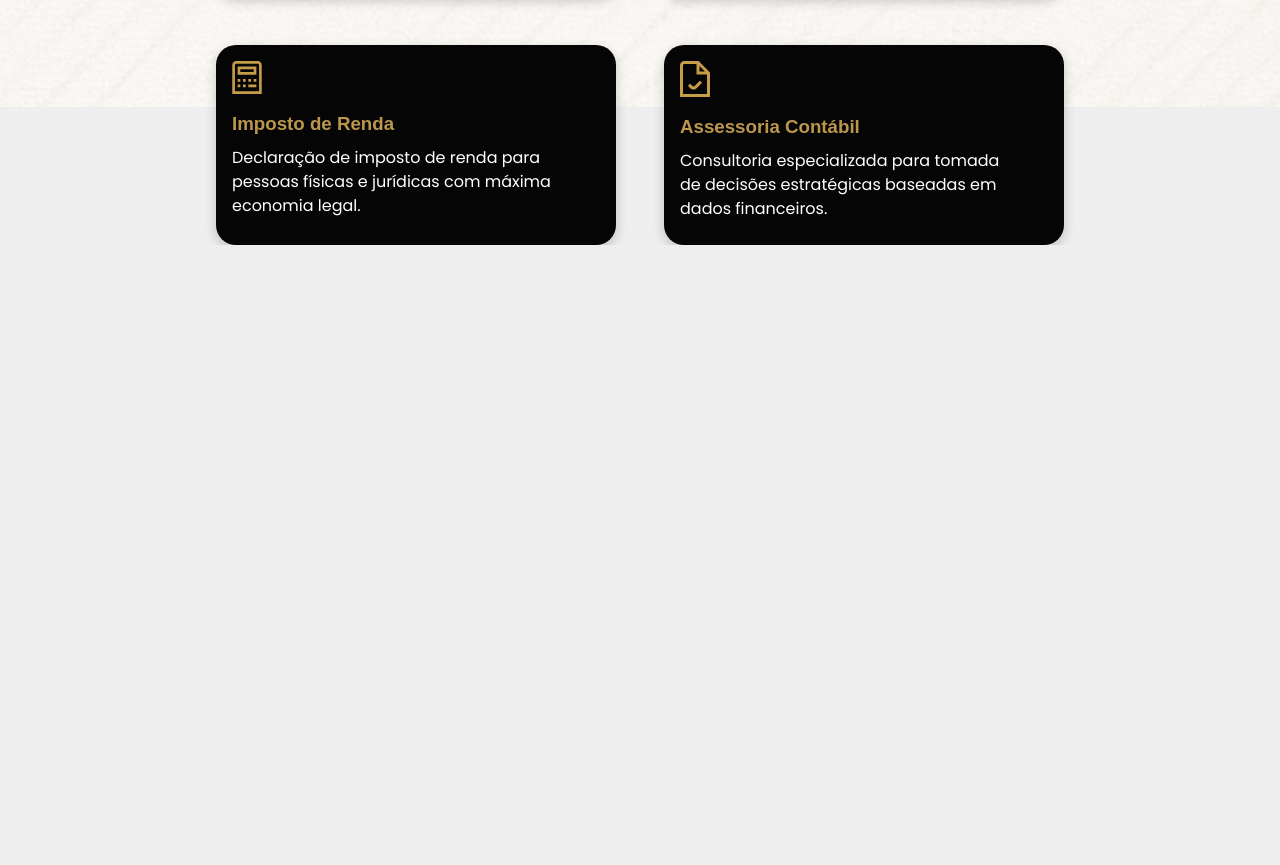
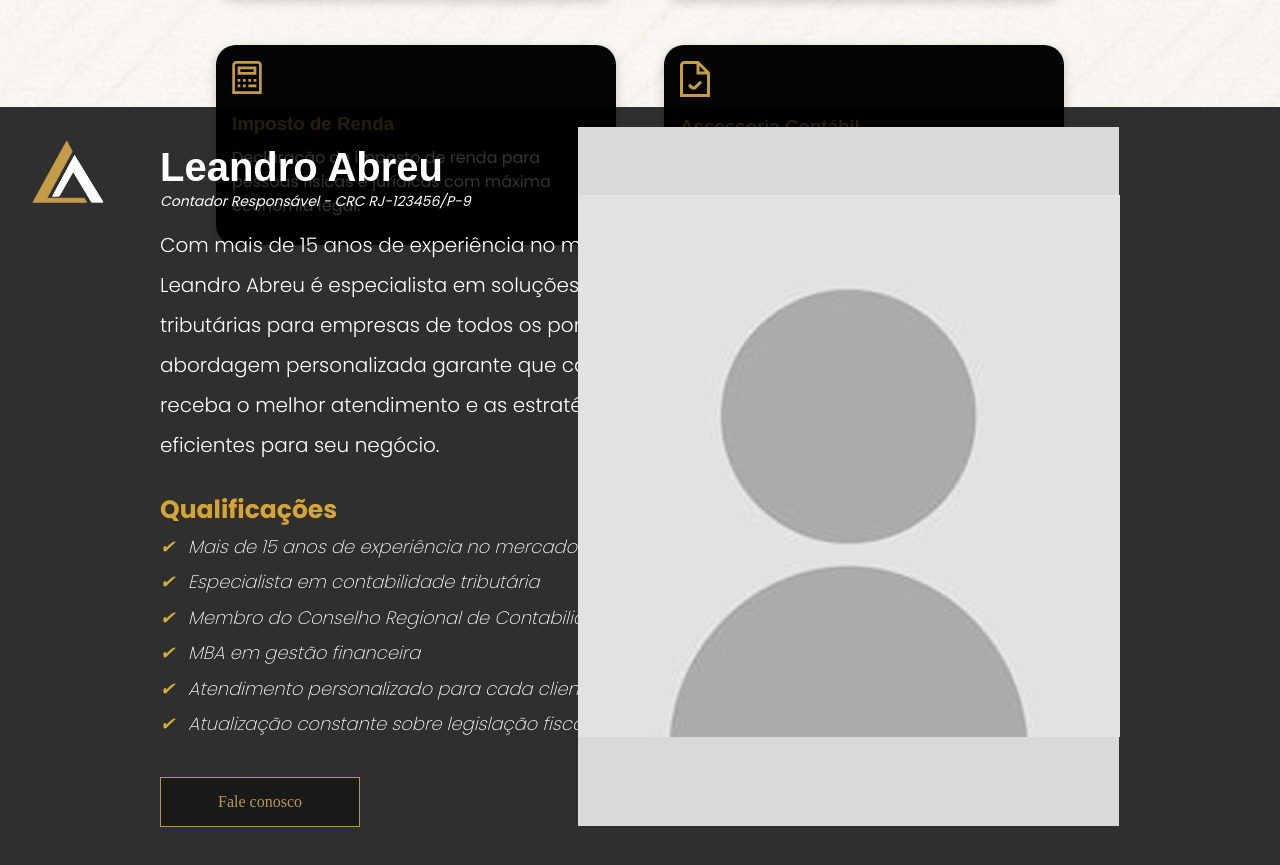
Before and after one commit to fescarvalho/leandro-abreu, a plain HTML site: page index.html in a window 1280 px wide. Shown: the part 1493-2358 px from the top of the page. Before the commit the page ends 1738 px from the top, so only its background shows below. Drawn offline with Linux system fonts and the light colour scheme; a web font is replaced by a local one.

Commit message:
Created section about  and created animations

```diff
--- a/css/global.css
+++ b/css/global.css
@@ -31,6 +31,22 @@ body {
   line-height: 1.5;
   /* 5. Improve text rendering */
   -webkit-font-smoothing: antialiased;
+}
+button {
+  background-color: rgba(16, 16, 16, 0.7);
+  border: none;
+  width: 200px;
+  height: 50px;
+  color: #bb974d;
+  cursor: pointer;
+  font-family: Quando, sans-serif;
+  border: 1px solid #bb974d;
+}
+
+button:hover {
+  background-color: rgba(187, 151, 77, 100);
+  color: #000;
+  transition: all 0.5s;
 }
 
 /* 6. Improve media defaults */
--- a/css/partials/home.css
+++ b/css/partials/home.css
@@ -25,23 +25,10 @@
   color: #bb974d;
 }
 
-.home-text button {
+.home button {
   margin-top: 30px;
-  background-color: rgba(16, 16, 16, 0.7);
-  border: none;
-  width: 200px;
-  height: 50px;
-  color: #bb974d;
-  cursor: pointer;
-  font-family: Quando, sans-serif;
-  border: 1px solid #bb974d;
+
   margin-left: 300px;
-}
-
-.home-text button:hover {
-  background-color: rgba(187, 151, 77, 100);
-  color: #000;
-  transition: all 0.5s;
 }
 
 header {
--- /dev/null
+++ b/css/partials/section-about.css
@@ -0,0 +1,100 @@
+.about {
+  position: relative;
+  widht: 100vw;
+  height: 100vh;
+  background-color: rgba(0, 0, 0, 0.8);
+}
+.about-container {
+  display: flex;
+  max-width: 75%;
+  margin: 0px auto;
+  padding: 20px 0;
+  position: relative;
+}
+
+.about-container .descricao {
+  width: 600px;
+  height: 100%;
+  line-height: 2;
+}
+.about-container .descricao h1 {
+  font-family: Quando, sans-serif;
+  font-size: 40px;
+  font-weight: bold;
+  color: #fff;
+}
+.about-container .descricao .cargo {
+  fonte-family: Poppins, sans-serif;
+  font-size: 14px;
+  font-weight: normal;
+  font-style: italic;
+  margin-top: -20px;
+  margin-bottom: 10px;
+}
+.about-container .descricao p {
+  font-family: Poppins, sans-serif;
+  font-size: 20px;
+  color: #fff;
+  font-weight: 300;
+  white-space: wrap;
+}
+.about-container .conteudo {
+  margin-top: 20px;
+}
+.about-container .conteudo h3 {
+  font-family: Poppins, sans-serif;
+  font-size: 25px;
+  color: #d4a535;
+}
+.about-container .conteudo .qualificacoes {
+  list-style-type: none;
+  font-family: Poppins, sans-serif;
+  font-size: 18px;
+  line-height: 1.3;
+  color: #ffffff;
+  font-weight: 200;
+  font-style: italic;
+}
+.about button {
+  margin-top: 30px;
+}
+.about-img {
+  position: absolute;
+  right: 0;
+}
+
+.qualificacoes li {
+  position: relative;
+  padding-left: 28px;
+  margin-bottom: 12px;
+  opacity: 0;
+  transform: translateX(0px);
+  transition: opacity 0.6s ease, transform 0.6s ease;
+  font-style: italic;
+}
+
+.qualificacoes li::before {
+  content: "✔";
+  color: #d4af37;
+  position: absolute;
+  left: 0;
+  top: 0;
+}
+
+.qualificacoes li.ativo {
+  opacity: 1;
+  transform: translateX(-40px);
+}
+
+.qualificacoes li {
+  opacity: 0;
+  transform: translateX(-20px);
+  transition: opacity 0.6s ease, transform 0.6s ease;
+}
+.about-logo img {
+  position: absolute;
+
+  left: 20;
+  margin-left: 2rem;
+  margin-top: 2rem;
+}
--- a/css/partials/section-service.css
+++ b/css/partials/section-service.css
@@ -43,9 +43,14 @@
   background-color: #050505;
   border-radius: 20px;
   box-shadow: 0 4px 12px rgba(0, 0, 0, 0.2);
-  transition: transform 0.3s ease, box-shadow 0.3s ease;
+  opacity: 0;
+  transform: translateY(40px);
+  transition: opacity 0.6s ease, transform 0.6s ease;
 }
-
+.card.ativo {
+  opacity: 1;
+  transform: translateY(0);
+}
 .card:hover {
   transform: translateY(-8px);
   box-shadow: 0 12px 24px rgba(255, 215, 0, 0.3);
--- a/css/style.css
+++ b/css/style.css
@@ -1,4 +1,5 @@
 @import "./global.css";
+@import "./containers/section.css";
 @import "./partials/home.css";
 @import "./partials/section-service.css";
-@import "./containers/section.css";
+@import "./partials/section-about.css";
--- a/index.html
+++ b/index.html
@@ -99,5 +99,40 @@
         </div>
       </div>
     </section>
+
+    <section class="about">
+      <div class="about-logo">
+        <img src="./assest/imgs/LogoBranco.svg" alt="Logo Leandro Abreu Contabilidade" />
+      </div>
+      <div class="about-container">
+        <div class="descricao">
+          <h1>Leandro Abreu</h1>
+          <p class="cargo">Contador Responsável - CRC RJ-123456/P-9</p>
+
+          <p>
+            Com mais de 15 anos de experiência no mercado contábil, Leandro Abreu é
+            especialista em soluções fiscais e tributárias para empresas de todos os
+            portes. Sua abordagem personalizada garante que cada cliente receba o melhor
+            atendimento e as estratégias mais eficientes para seu negócio.
+          </p>
+          <div class="conteudo">
+            <h3>Qualificações</h3>
+            <ul class="qualificacoes">
+              <li>Mais de 15 anos de experiência no mercado</li>
+              <li>Especialista em contabilidade tributária</li>
+              <li>Membro do Conselho Regional de Contabilidade</li>
+              <li>MBA em gestão financeira</li>
+              <li>Atendimento personalizado para cada cliente</li>
+              <li>Atualização constante sobre legislação fiscal</li>
+            </ul>
+          </div>
+          <button>Fale conosco</button>
+        </div>
+        <div class="about-img">
+          <img src="./assest/imgs/foto.png" alt="" />
+        </div>
+      </div>
+    </section>
+    <script src="./js/animation-list.js"></script>
   </body>
 </html>
--- /dev/null
+++ b/js/animation-list.js
@@ -0,0 +1,47 @@
+document.addEventListener("DOMContentLoaded", function () {
+  const items = document.querySelectorAll(".qualificacoes li");
+
+  const observer = new IntersectionObserver(
+    (entries) => {
+      entries.forEach((entry) => {
+        if (entry.isIntersecting) {
+          items.forEach((item, index) => {
+            setTimeout(() => {
+              item.classList.add("ativo");
+            }, index * 150);
+          });
+
+          observer.disconnect();
+        }
+      });
+    },
+    {
+      threshold: 0.3,
+    },
+  );
+
+  const target = document.querySelector(".qualificacoes");
+  if (target) {
+    observer.observe(target);
+  }
+});
+
+document.addEventListener("DOMContentLoaded", function () {
+  const cards = document.querySelectorAll(".card");
+
+  const observer = new IntersectionObserver(
+    (entries, observer) => {
+      entries.forEach((entry) => {
+        if (entry.isIntersecting) {
+          entry.target.classList.add("ativo");
+          observer.unobserve(entry.target); // Anima só uma vez
+        }
+      });
+    },
+    {
+      threshold: 0.2,
+    },
+  );
+
+  cards.forEach((card) => observer.observe(card));
+});
```
Also changed, not shown: assest/imgs/crc-rj.webp (added), assest/imgs/foto.png (added).
